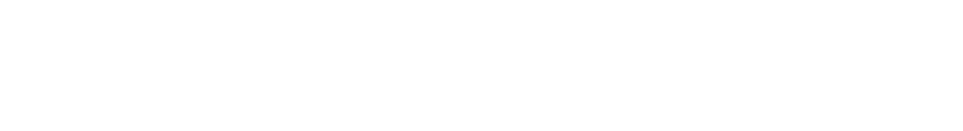
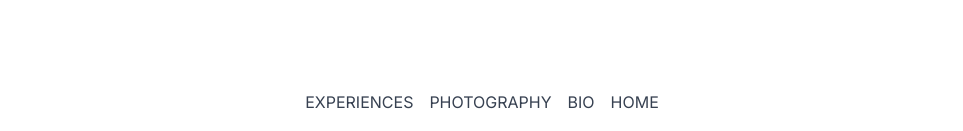
Before and after one commit to trble91/portfolio-new, a Next.js app: page /Experiences in a window 1280 px wide. Shown: the part 730-861 px from the top of the page, without its empty margins (158-1121 px from the left). Before the commit the page ends 800 px from the top, so only its background shows below. Built offline with nearby package versions, Linux system fonts and the light colour scheme.

Commit message:
fixes navbar issue

```diff
--- a/Components/Navbar.jsx
+++ b/Components/Navbar.jsx
@@ -1,11 +1,11 @@
-'use client'
+// 'use client'
 import React from "react";
 import Link from "next/link";
 
 
 export default function Navbar() {
   return (
-    <nav className="sticky absolute space-x-4 text-center p-5 uppercase tracking-[10px] text-gray-700">
+    <nav className="relative absolute space-x-4 text-center p-5 uppercase tracking-[10px] text-gray-700">
       <Link href="/Experiences">Experiences</Link>
       <Link href="/Photography">Photography</Link>
       <Link href="/Bio">Bio</Link>
--- a/app/Bio/page.jsx
+++ b/app/Bio/page.jsx
@@ -1,4 +1,4 @@
-
+"use client"
 import React from "react";
 import Skills from "../../components/Skills.jsx";
 import Navbar from "@/components/Navbar.jsx";
@@ -24,10 +24,9 @@
               }
             </p>
           </div>
-          <Photography />
+          {/* <Photography /> */}
       </div>
 
-      {/* <Skills /> */}
       <Navbar />
     </>
   );
--- a/app/Experiences/page.jsx
+++ b/app/Experiences/page.jsx
@@ -1,10 +1,12 @@
-
+"use client"
 import React from "react";
 import Image from "next/image";
+import Navbar from "@/components/Navbar";
 import { motion } from "framer-motion";
 
 export default function Experiences() {
   return (
+    <>
     <div className="flex relative flex-col text-center md:text-left xl:flex-row max-w-[600px] xl:px-10 min-h-screen justify-center xl:space-y-0 mx-auto items-center snap-center">
       <h3 className="absolute top-24 uppercase tracking-[20px] text-gray-700 text-xl">
         Projects
@@ -56,5 +58,7 @@
         </a>
       </motion.div>
     </div>
+      <Navbar />
+      </>
   );
 }
--- a/app/Home/page.jsx
+++ b/app/Home/page.jsx
@@ -1,8 +1,10 @@
+"use client"
 import React from "react";
 import { motion } from "framer-motion";
 
 export default function Homepage() {
   return (
+    <>
       <motion.div
         initial={{
           x: 500,
@@ -27,5 +29,6 @@
           - Walt Disney
         </p>
       </motion.div>
+      </>
   );
 }
--- a/app/Photography/page.jsx
+++ b/app/Photography/page.jsx
@@ -2,9 +2,11 @@
 import React from 'react'
 import { motion } from "framer-motion"
 import Image from 'next/image';
+import Navbar from '@/components/Navbar';
 
 export default function Photography() {
   return (
+    <>
    <div className='flex sticky flex-row text-center sm:max-w-[300px]  md:flex-row md:text-left xl:flex-row max-w-[400px] xl:px-5 min-h-screen justify-center xl: space-y-4 mx-auto items-center snap-center'>
     <h3 className='absolute top-10 uppercase tracking-[17px] text-gray-700 text-2xl sm:text-gray-700 sm:text-base md:text-gray-700 lg:text-gray-700 xl:text-gray-800'>
         Photography
@@ -50,5 +52,7 @@
         </motion.div>
     </>
     </div>
+    <Navbar />
+    </>
   )
 }
```
